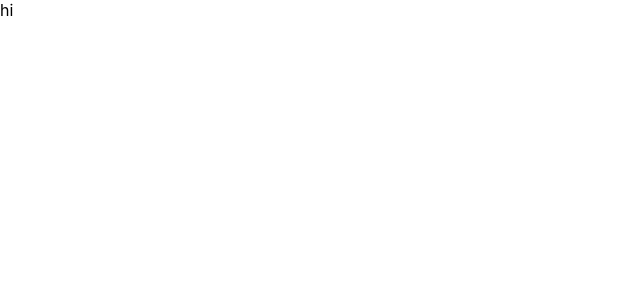
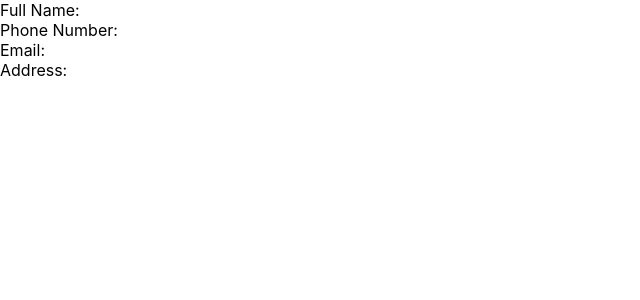
Before and after one commit to betsha1830/cv-application-with-hooks, a React (Create React App) app: page / in a window 1280 px wide. Shown: the top 300 px of the page, without its empty margins (0-640 px from the left). Built offline with nearby package versions, Linux system fonts and the light colour scheme.

Commit message:
Output state value by fetching from App.js

```diff
--- a/src/App.js
+++ b/src/App.js
@@ -14,7 +14,7 @@ function App() {
 
   return (
     <div className="App">
-      <PersonalInfo />
+      <PersonalInfo personalLabel={label.personal_info_label}/>
     </div>
   );
 }
--- a/src/Components/PersonalInfo.js
+++ b/src/Components/PersonalInfo.js
@@ -1,10 +1,16 @@
 import React, {useState} from "react";
 
-function PersonalInfo () {
+function PersonalInfo (props) {
 
   return(
     <div className="personal-info">
-      hi
+      {Object.keys(props.personalLabel).map(key => {
+        return(
+          <div>
+            <label>{props.personalLabel[key]}:</label><div> </div>
+          </div>
+        )
+      })}
     </div>
   )
 }
```
